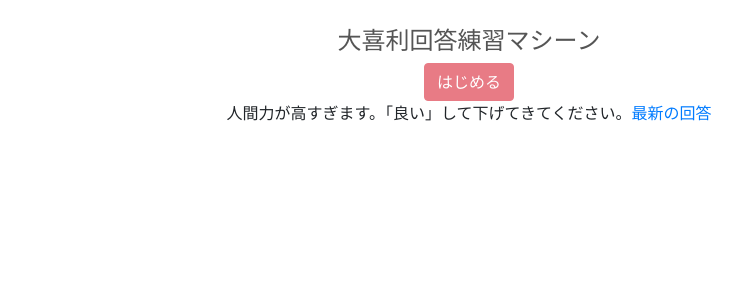
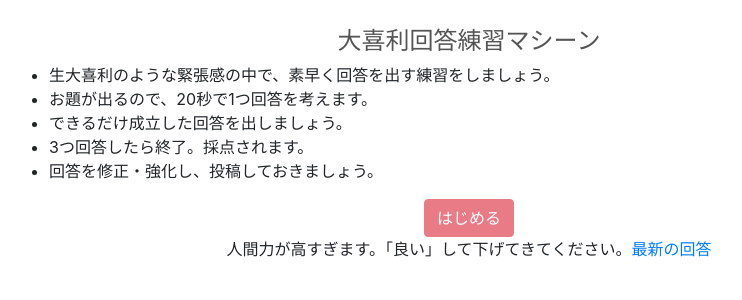
Before and after one commit to agajo/oogiridojo_app_on_django, a Django app: template templates/oogiridojo/answer_game.html in a window 1280 px wide. Shown: the part 64-364 px from the top of the page, without its empty margins (171-913 px from the left). Run offline with Django 3.2, Linux system fonts and the light colour scheme; the template is opened without the code that fills it: most values are stand-ins (such as "Sample title", 1, 10 or a date in 2020); some libraries are stand-ins or nearby versions.

Commit message:
add answer_game. done.

```diff
--- a/static/oogiridojo/answer_game_script.js
+++ b/static/oogiridojo/answer_game_script.js
@@ -88,17 +88,18 @@ function enforce(){
         "<p id='score'>"+score+"点です。</p>"+
         "<p id='comment'>"+comment+"</p>"+
         "<p>それぞれの回答をしっかり強化して、投稿しましょう。</p>"+
+        "<p>お題："+odai+"</p>"+
         "<ul class='list-group'>"+
         "<li class='list-group-item'>"+
-        "<p>"+answer[0]+"</p>"+
+        "<p>回答1："+answer[0]+"</p>"+
         "<input type='text' id='answer1' class='form-control' value='"+answer[0]+"'>"+
         "</li>"+
         "<li class='list-group-item'>"+
-        "<p>"+answer[1]+"</p>"+
+        "<p>回答2："+answer[1]+"</p>"+
         "<input type='text' id='answer2' class='form-control' value='"+answer[1]+"'>"+
         "</li>"+
         "<li class='list-group-item'>"+
-        "<p>"+answer[2]+"</p>"+
+        "<p>回答3："+answer[2]+"</p>"+
         "<input type='text' id='answer3' class='form-control' value='"+answer[2]+"'>"+
         "</li>"+
         "<button id='answer_game_submit_button' type='button' class='btn btn-danger'>投稿する</button>"+
--- a/static/oogiridojo/answer_game_style.css
+++ b/static/oogiridojo/answer_game_style.css
@@ -1,3 +1,6 @@
 div.container{
     text-align:center;
 }
+div.howtoplay{
+    text-align:left;
+}
--- a/templates/oogiridojo/answer_game.html
+++ b/templates/oogiridojo/answer_game.html
@@ -16,6 +16,17 @@
 <input type="hidden" id="answer_game_url" formaction="{% url 'oogiridojo:answer_game' %}">
 
 <div id="game_area">
+    <div class="row justify-content-center">
+        <div class="col-10 howtoplay">
+            <ul>
+                <li>生大喜利のような緊張感の中で、素早く回答を出す練習をしましょう。</li>
+                <li>お題が出るので、20秒で1つ回答を考えます。</li>
+                <li>できるだけ成立した回答を出しましょう。</li>
+                <li>3つ回答したら終了。採点されます。</li>
+                <li>回答を修正・強化し、投稿しておきましょう。</li>
+            </ul>
+        </div>
+    </div>
 <button id="answer_game_start_button" type="button" class="btn btn-danger" formaction="{% url 'oogiridojo:answer_game_start' %}" {% if not play %}disabled{% endif %}>はじめる</button>
 {% if not play %}<p>人間力が高すぎます。「良い」して下げてきてください。<a href="{% url 'oogiridojo:recent_answers' %}">最新の回答</a>{% endif %}
 </div>
```
